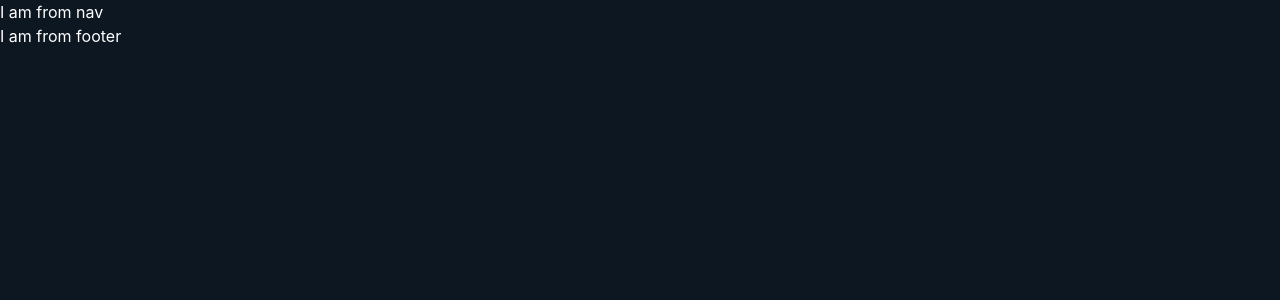
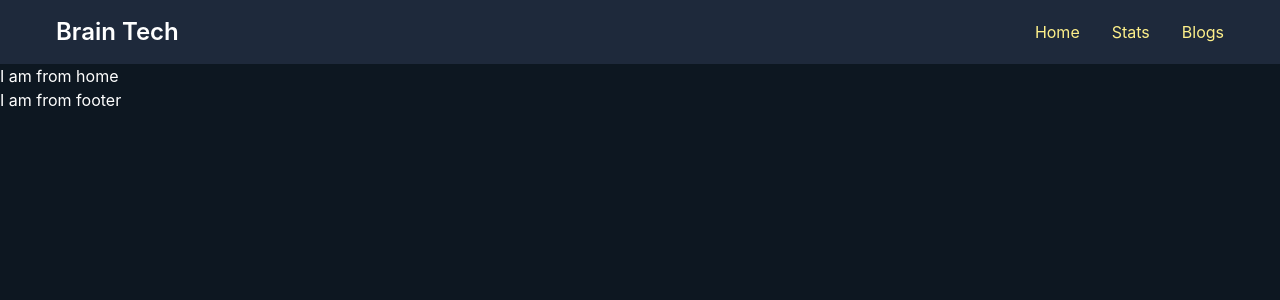
Before and after one commit to Oliulla/brain-tech, a React (Create React App) app: page / in a window 1280 px wide. Shown: the top 300 px of the page. Built offline with nearby package versions, Linux system fonts and the light colour scheme.

Commit message:
added responsive navbar

```diff
--- a/src/components/Home/Home.jsx
+++ b/src/components/Home/Home.jsx
@@ -3,7 +3,7 @@ import React from 'react';
 const Home = () => {
     return (
         <div>
-            i am from home
+            <h2>I am from home</h2>
         </div>
     );
 };
--- a/src/components/Nav/Nav.jsx
+++ b/src/components/Nav/Nav.jsx
@@ -1,9 +1,71 @@
-import React from 'react';
+// import React, { useState } from 'react';
+// import { Link } from 'react-router-dom';
+// import { Bars3Icon, XMarkIcon } from '@heroicons/react/24/solid'
+
+// const Nav = () => {
+//     const [open, setOpen] = useState(false);
+//     return (
+//         <nav className='flex justify-between items-center px-16 py-8 h-16 bg-gray-800'>
+//             <div>
+//                 <Link className='text-2xl font-semibold' to='/'>Brain Tech</Link>
+//             </div>
+//             <div className={`
+//             flex md:flex-row flex-col md:gap-12 text-xl md:static
+//             absolute duration-500 ease-linear
+//             ${open ? 'right-0 top-14 bg-gray-800 w-full' : 'right-[-120px] top-14 bg-gray-800 w-full'} `}
+//             >
+//                 <Link className='hover:text-yellow-200' to="/home">Home</Link>
+//                 <Link className='hover:text-yellow-200' to="/stats">Stats</Link>
+//                 <Link className='hover:text-yellow-200' to="/blogs">Blogs</Link>
+//             </div>
+//             <div onClick={() => setOpen(!open)}  className="h-8 w-8 text-blue-500 cursor-pointer md:hidden">
+//                 {
+//                     open ? <XMarkIcon /> : <Bars3Icon/>
+//                 }
+//             </div>
+//         </nav>
+//     );
+// };
+
+// export default Nav;
+
+import React, { useState } from 'react';
+import { Bars3Icon, XMarkIcon } from '@heroicons/react/24/solid'
+import { Link } from 'react-router-dom';
 
 const Nav = () => {
+    const [open, setOpen] = useState(false);
+    const menus = [
+        {id: 1, path: '/home', name: 'Home'},
+        {id: 2, path: '/stats', name: 'Stats'},
+        {id: 3, path: '/blogs', name: 'Blogs'},
+    ];
+
     return (
-        <div>
-           <h2>I am from nav</h2>
+        <div className='bg-slate-800 w-full py-4 px-14 flex justify-between items-center'>
+            <div>
+                <Link className='text-2xl font-semibold' to='/'>Brain Tech</Link>
+                {/* <h1 className='text-blue-400 text-2xl md:text-3xl font-semibold'>Brain Tech</h1> */}
+            </div>
+            <div className={`
+            bg-slate-800 w-3/6 md:w-auto h-full absolute md:static flex flex-col md:flex md:flex-row
+            pl-5 text-yellow-200 gap-8 ease-in-out duration-700 ${open ? 'left-0 top-16': 'left-[-500px] top-16'} `}
+            >
+                {
+                    menus.map(menu => <Link
+                        key={menu.id}
+                        to={menu.path}
+                        >
+                            {menu.name}
+                        </Link>
+                    )
+                }
+            </div>
+            <div onClick={() => setOpen(!open)} className="md:hidden h-7 w-7 text-blue-300 cursor-pointer ">
+                {
+                    !open ? <Bars3Icon /> : <XMarkIcon />
+                }
+            </div>
         </div>
     );
 };
--- a/src/routes/routes.js
+++ b/src/routes/routes.js
@@ -1,5 +1,6 @@
 import { createBrowserRouter } from "react-router-dom";
 import ErrorPage from "../components/ErrorPage/ErrorPage";
+import Home from "../components/Home/Home";
 import Root from "../components/Root/Root";
 
 
@@ -7,6 +8,16 @@ export const router = createBrowserRouter([
     {
         path: '/',
         element: <Root />,
-        errorElement: <ErrorPage />
+        errorElement: <ErrorPage />,
+        children: [
+            {
+                path: '/',
+                element: <Home />
+            },
+            {
+                path: '/home',
+                element: <Home />
+            },
+        ]
     }
 ]);
```
